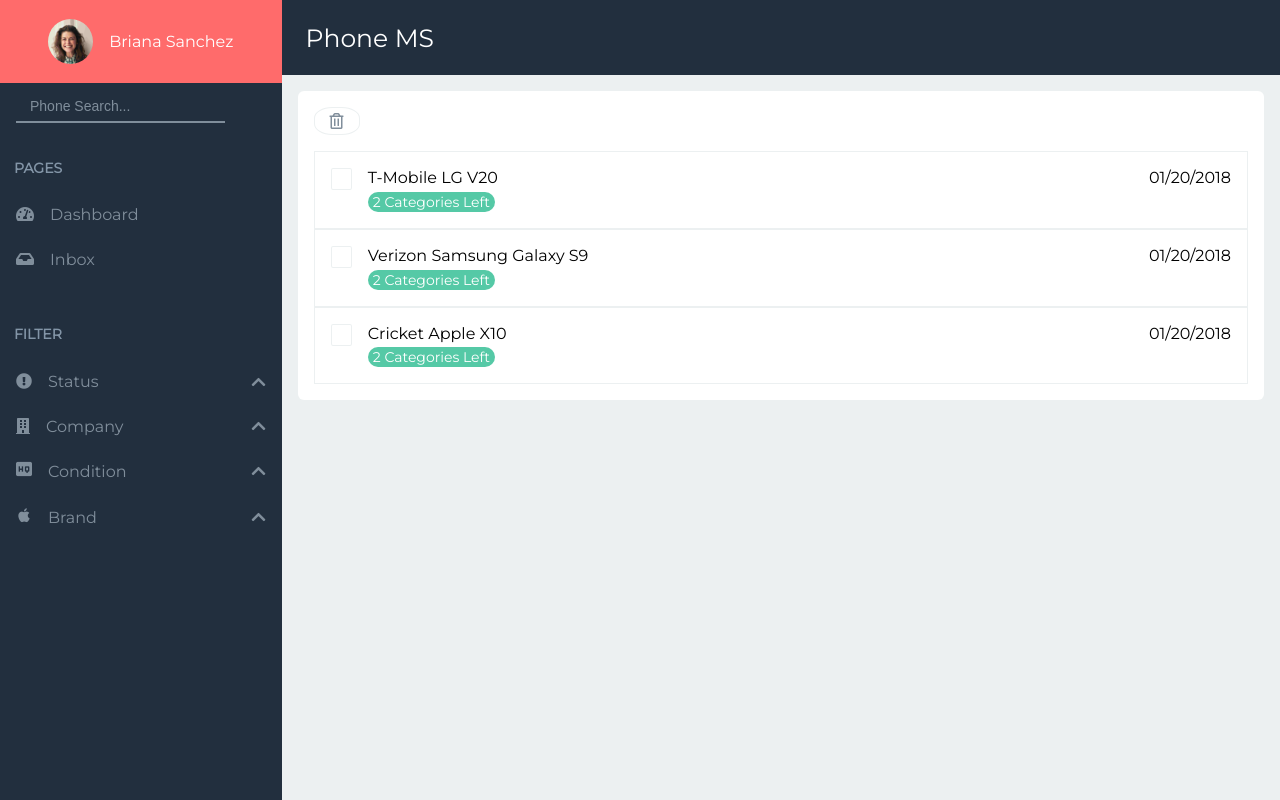
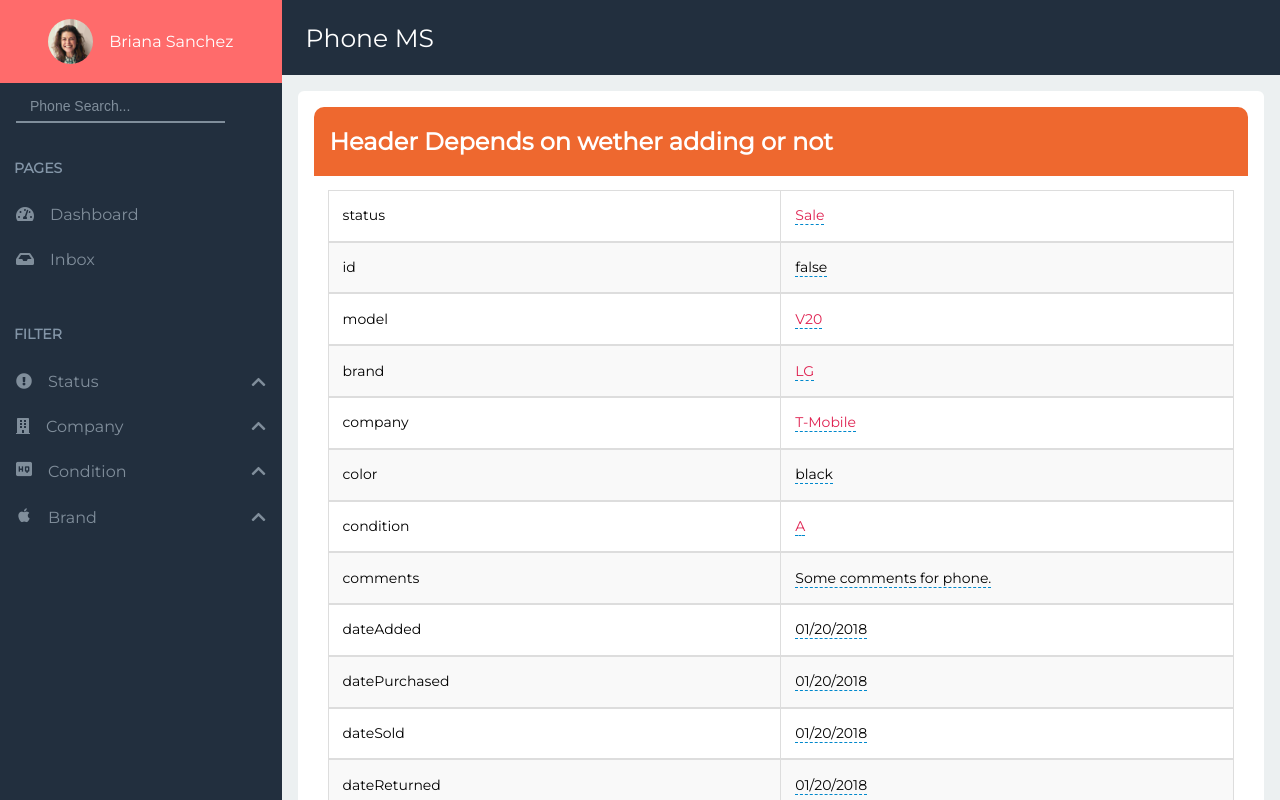
Before and after one commit to sanchezl391/phone-inventory-system-app, a React (Create React App) app: page / in a window 1280 px wide. Shown: the top 800 px of the page. Built offline with nearby package versions, Linux system fonts and the light colour scheme.

Commit message:
added styles for values

```diff
--- a/src/App/App.js
+++ b/src/App/App.js
@@ -6,7 +6,7 @@ import TopNavbar from './TopNavbar/TopNavbar';
 
 let phone1 = {
   status: 'Sale',
-  id: 1,
+  id: false,
   model: 'V20',
   brand: 'LG',
   company: 'T-Mobile',
--- a/src/App/AppBody/AppBody.js
+++ b/src/App/AppBody/AppBody.js
@@ -1,11 +1,13 @@
 import React from 'react';
 import './AppBody.scss';
-import PhoneList from './PhoneList/PhoneList';
+import PhoneDialog from './PhoneDialog/PhoneDialog';
+// import PhoneList from './PhoneList/PhoneList';
 
 let AppBody = (props) => {
   let html = <section className='app-body-container'>
     <div className="app-body-content-container">
-      <PhoneList phoneManager={props.phoneManager}/>
+      {/* <PhoneList phoneManager={props.phoneManager}/> */}
+      <PhoneDialog phone={props.phoneManager.phones[1]}/>
     </div>
   </section>;
   return html;
--- /dev/null
+++ b/src/App/AppBody/PhoneDialog/PhoneDialog.js
@@ -0,0 +1,54 @@
+import React from 'react';
+import Row from './Row/Row';
+import './PhoneDialog.scss';
+
+let phoneKeys = [
+  'status',
+  'id',
+  'model',
+  'brand',
+  'company',
+  'color',
+  'condition',
+  'comments',
+  'dateAdded',
+  'datePurchased',
+  'dateSold',
+  'dateReturned',
+  'customerName',
+  'imei',
+  'originalPrice',
+  'goalPrice',
+  'priceSold'
+];
+
+let AddPhoneDialog = (props) => {
+  let phone = props.phone;
+  console.log(props.phone);
+
+  let generateJsx = () => {
+    let jsx = [];
+    phoneKeys.forEach((key) => {
+      jsx.push(
+        <Row
+          key={key}
+          name={key}
+          value={phone[key]}
+        />
+      );
+    });
+    return jsx;
+  };
+
+  let html = <div className="add-phone-dialog-container">
+    <div className="header">
+        <h2>Header Depends on wether adding or not</h2>
+    </div>
+    <div className="form sm-txt">
+        {generateJsx()}
+    </div>
+  </div>;
+  return html;
+};
+
+export default AddPhoneDialog;
--- /dev/null
+++ b/src/App/AppBody/PhoneDialog/PhoneDialog.scss
@@ -0,0 +1,17 @@
+.add-phone-dialog-container{
+    display: flex;
+    flex-direction: column;
+
+    .header{
+        background: #EE682F;
+        border-top-left-radius: 10px;
+        border-top-right-radius: 10px;
+        padding-left: 1em;
+        color:white;
+    }
+}
+
+
+.add-phone-dialog-container > .form{
+    padding: 1em;
+}
--- /dev/null
+++ b/src/App/AppBody/PhoneDialog/Row/Row.js
@@ -0,0 +1,43 @@
+import React from 'react';
+import './Row.scss';
+
+let criticalPhoneKeys = [
+  'status',
+  'condition',
+  'imei',
+  'originalPrice',
+  'company',
+  'brand',
+  'model'
+];
+
+// should receive name of row
+// should determine if it is critical or not
+// depending if critical, do appropriate styles
+let Row = (props) => {
+  let name = props.name;
+  let isCritical = criticalPhoneKeys.includes(name);
+  let isEmpty = !((props.value + '').length > 0); // assumes empty = ''
+  console.log(name, isCritical, isEmpty, props.value);
+
+
+  let valueClassName = 'value ';
+  let value = props.value;
+  if(isEmpty){
+    valueClassName += ' empty';
+    value = 'Empty';
+    console.log('\tIs Empty');
+  }
+  if(isCritical) valueClassName += ' isCritical';
+
+  let html = <div className="row">
+        <p className='name'>{name}</p>
+        <div className="divider"></div>
+        <div className="valueContainer">
+            <p className={valueClassName}>{value + ''}</p>
+        </div>
+    </div>;
+  return html;
+};
+
+export default Row;
--- /dev/null
+++ b/src/App/AppBody/PhoneDialog/Row/Row.scss
@@ -0,0 +1,34 @@
+.row{
+    display: flex;
+    justify-content: space-between;
+    border:1px solid #DDDDDD;
+
+    .name{
+        padding: .1em 1em;
+        flex: 1;
+        display: flex;
+        align-items: flex-start;
+    }
+    .divider{
+        background-color: #DDD;
+        width: 1px;
+    }
+    .isCritical{
+        color: #DF2150;
+    }
+}
+.row:nth-child(even){
+    background: #F9F9F9;
+}
+
+.add-phone-dialog-container > .form > .row > .valueContainer{
+    flex: 1;
+    display: flex;
+    padding: .1em 1em;
+    .value{
+        border-bottom: 1px dashed #0088CC;
+        &:hover{
+            cursor: pointer;
+        }
+    }
+}
--- a/src/App/AppBody/PhoneList/PhoneList.js
+++ b/src/App/AppBody/PhoneList/PhoneList.js
@@ -58,6 +58,7 @@ let PhoneList = (props) => {
 
     let html = <div className="phone-list-container">
         <div className="controls-container">
+            <i className="far fa-edit"></i>
             <i onClick={ () => deletePhones() } className="md-txt far fa-trash-alt"></i>
         </div>
         <ul>
--- a/src/App/AppBody/PhoneList/PhoneList.scss
+++ b/src/App/AppBody/PhoneList/PhoneList.scss
@@ -6,17 +6,39 @@
 .phone-list-container{
     .controls-container{
         margin-bottom: 1em;
-        i{
+        @mixin button{
+            box-sizing: border-box;
             padding: 5px 15px;
             border-radius: 40%;
+            &:hover{
+                cursor:pointer;
+            }
+        }
+
+        i.fa-trash-alt{
+            @include button;
             border: 1.5px solid #ecf0f1;
+            border-bottom-left-radius: 0;
+            border-top-left-radius: 0;
             color: #808e9b;
 
             &:hover{
                 background: #E27C79;
-                cursor:pointer;
                 color: white;
                 border-color: #E27C79;
+            }
+        }
+
+        i.fa-edit{
+            @include button;
+            color:white;
+            background: #79B0EC;
+            border: 1.5px solid #79B0EC;
+            border-bottom-right-radius: 0;
+            border-top-right-radius: 0;
+
+            &:hover{
+                background:#A6CAF2;
             }
         }
     }
```
